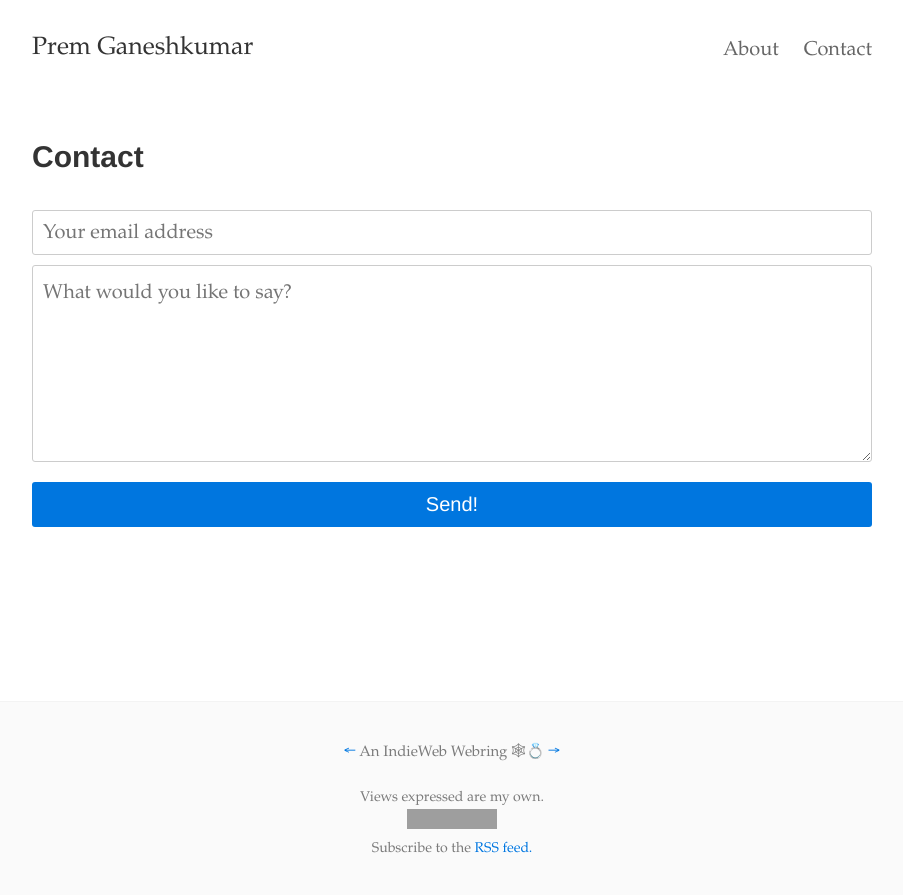
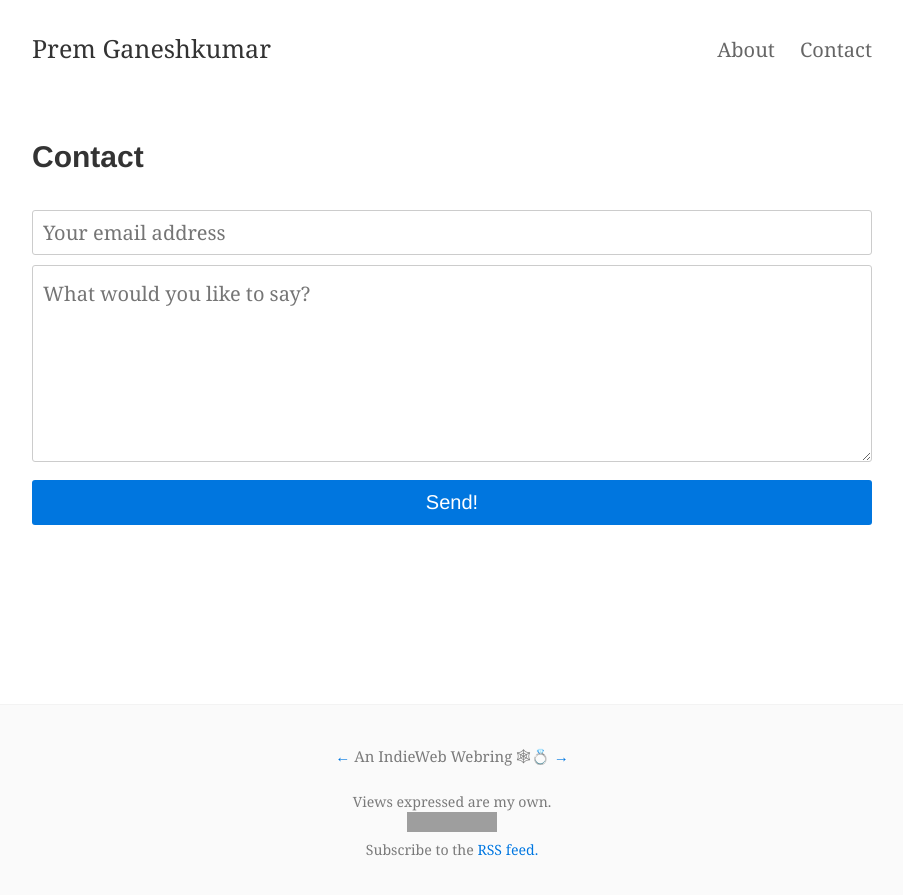
Before and after one commit to premgane/premgane.github.io, a Jekyll site: the page built from contact.html, in a window 1280 px wide. Shown: the top 895 px of the page, without its empty margins (188-1091 px from the left). Built offline with Jekyll 4.4.1, drawn with Linux system fonts in a browser that asks for light colours; grey boxes are pictures that could not be loaded.

Commit message:
Use recommended font families as of IBM Plex github readme

```diff
--- a/_sass/_variables.scss
+++ b/_sass/_variables.scss
@@ -1,12 +1,12 @@
 // Typography
 $base-font-size: 14px !default;
 $bold-font-weight: bold !default;
-$font-family: 'IBM Plex Serif', Palatino, Georgia, serif !default;
+$font-family: 'IBM Plex Serif', 'Georgia', Times, serif !default;
 $line-height: 1.5 !default;
-$heading-font-family: 'IBM Plex Sans', 'Helvetica Neue', Helvetica, sans-serif !default;
+$heading-font-family: 'IBM Plex Sans', 'Helvetica Neue', Arial, sans-serif !default;
 $heading-font-weight: 900 !default;
 $heading-line-height: 1.25 !default;
-$monospace-font-family: 'IBM Plex Mono', 'Source Code Pro', 'Menlo', monospace !default;
+$monospace-font-family: 'IBM Plex Mono', 'Menlo', 'DejaVu Sans Mono', 'Bitstream Vera Sans Mono', Courier, monospace !default;
 $h1: 2.0rem !default;
 $h2: 1.5rem !default;
 $h3: 1.25rem !default;
```
